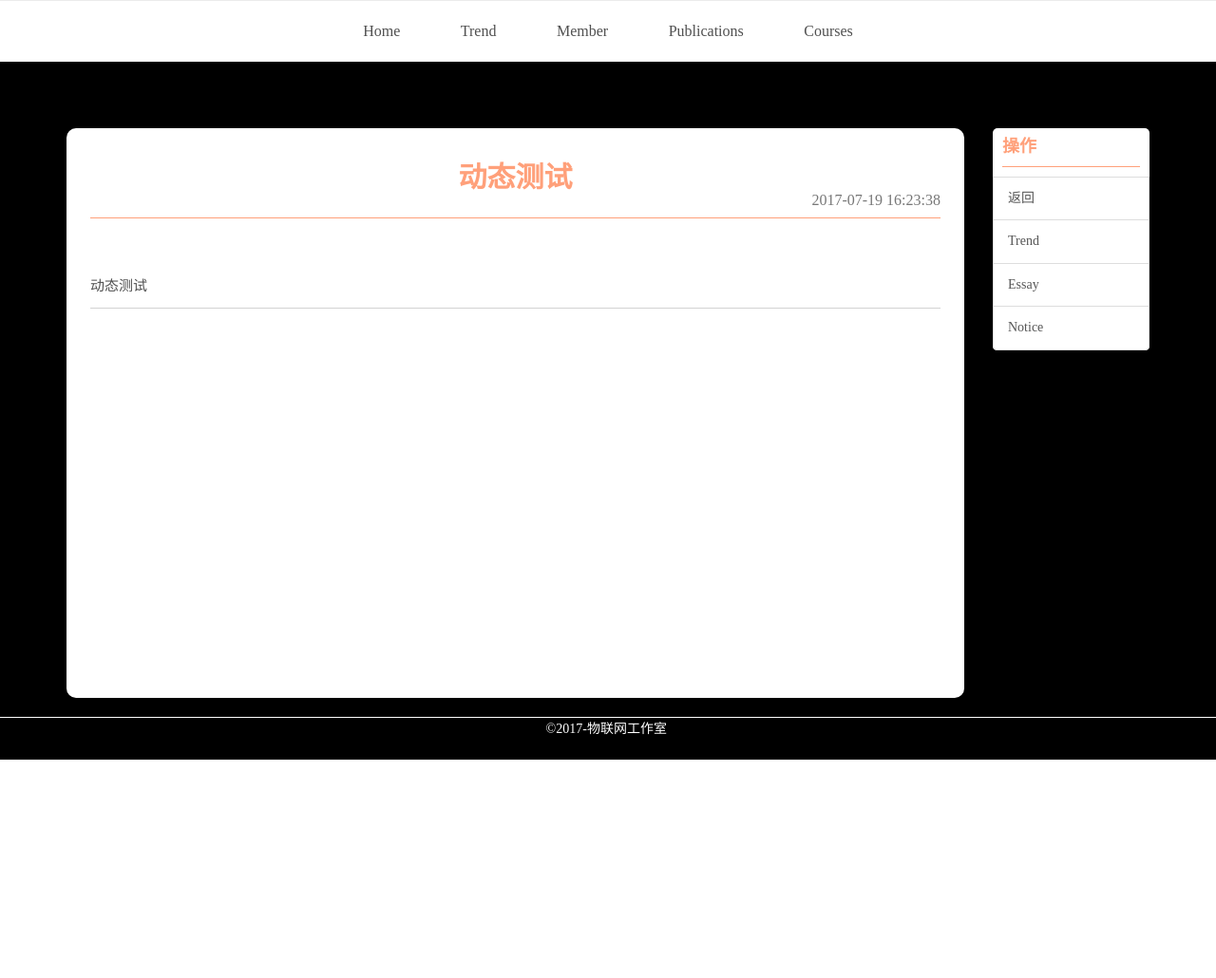
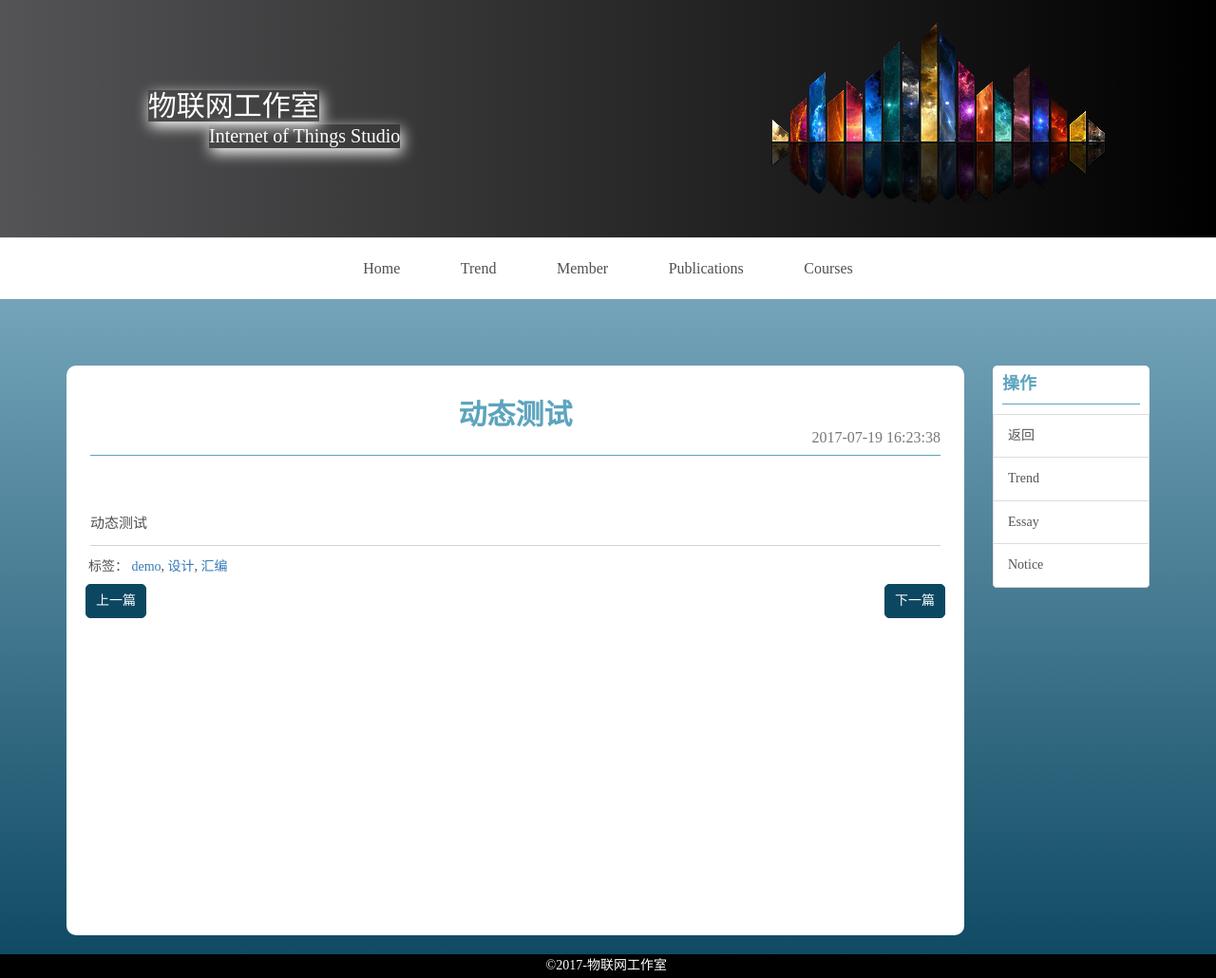
Before and after one commit to Horoll/iotstudio, a PHP site: page /DbName/index/read/index.html?type=trend&id=37 in a window 1280 px wide. Shown: the whole page at 95% size. Before the commit the page ends 800 px from the top, so only its background shows below. Run offline with PHP 8.4, Linux system fonts and the light colour scheme; data comes from the database, SQL or seed files in the repository.

Commit message:
read页面改动

```diff
--- a/application/index/view/index/read.html
+++ b/application/index/view/index/read.html
@@ -4,12 +4,27 @@
 	<head>
 		<meta charset="utf-8" />
 		<meta name="viewport" content="width=device-width, initial-scale=1">
-		<title>详细页面</title>
+		<title>物联网工作室详细页面</title>
 		<link rel="stylesheet" href="__CSS__/bootstrap.min.css" />
 		<link href="__CSS__/read.css" rel="stylesheet" />
 	</head>
 
 	<body>
+
+		<header class="main-header">
+			<div class="container">
+				<div class="row">
+					<div class="col-md-12">
+						<div class="header-txt">
+							<span>物联网工作室</span>
+							<p>Internet of Things Studio</p>
+						</div>
+						<img src="__IMG__/1.png" />
+					</div>
+
+				</div>
+			</div>
+		</header>
 	<!--包含inedx头部-->
 	{include file="index/header" /}
 		<section class="content-wrap">
@@ -57,6 +72,16 @@
 									{$data.text}
 								</div>
 							</div>
+							<div class="new-tag">
+									<span>标签：</span>
+									<a>demo</a><span>,</span>
+									<a>设计</a><span>,</span>
+									<a>汇编</a>
+							</div>
+							<div class="new-post">
+									<button type="button" class="but1">上一篇</button>
+									<button type="button" class="but2">下一篇</button>
+							</div>
 						</article>
 					</main>
 					<aside class="sidebar col-md-2">
--- a/public/static/css/read.css
+++ b/public/static/css/read.css
@@ -2,8 +2,13 @@ html,
 body {
 	color: #505050;
 	line-height: 1.75em;
-	background: #000000;
+	background:-webkit-gradient(linear, 0 0, 0 100%, from(#A1CDE1), to(#0C4761));
 	font-family: "微软雅黑";
+}
+
+
+a:hover{
+	text-decoration: none;
 }
 
 * {
@@ -12,11 +17,33 @@ body {
 }
 .main-header {
 	text-align: center;
-	background: #000000;
+	 background: linear-gradient(to right,rgb(84,84,86) , #000);
+}
+
+.header-txt{
+	float: left;
+	clear: all;
+	margin-top: 100px;
+}
+
+.header-txt span{
+	color: white;
+	font-size: 30px;
+	font-family: "楷体";
+	box-shadow: 2px 5px 15px white;
+}
+
+.header-txt p{
+	color: white;
+	font-size: 20px;
+	margin-left: 150px;
+	box-shadow: 2px 5px 15px white;
 }
 
 .main-header img {
 	max-width: 100%;
+	float: right;
+	clear: all;
 }
 
 .main-navigation {
@@ -55,12 +82,18 @@ body {
 	display: block;
 	padding: 0 30px;
 }
+
+.main-navigation .menu li a:hover{
+	color: paleturquoise;
+}
+
+
 .foot {
 	background: #000000;
 	margin-top: 20px;
 	color: white;
 	text-align: center;
-	border-top: 1px solid white;
+
 }
 
 .trends {
@@ -72,8 +105,8 @@ body {
 }
 
 .trends h2 {
-	border-bottom: 1px solid lightsalmon;
-	color: lightsalmon;
+	border-bottom: 1px solid #5DA4BE;
+	color:#5DA4BE;
 	font-weight: 700;
 	padding: 10px 0;
 	margin: 10px;
@@ -86,8 +119,8 @@ body {
 }
 
 button{
-	border: 1px solid lightsalmon;
-	background: lightsalmon;
+	border: 1px solid #0C4761;
+	background: #0C4761;
 	border-radius:5px ;
 	color: #FFFFFF;
 	padding: 5px 10px;
@@ -96,7 +129,7 @@ button{
 
 .but2{
 	float: right;
-	clear: both;
+	clear: all;
 }
 
 p{
@@ -114,8 +147,8 @@ h4{
 }
 
 .back h4{
-	border-bottom: 1px solid lightsalmon;
-	color: lightsalmon;
+	border-bottom: 1px solid #5DA4BE;
+	color: #5DA4BE;
 	font-weight: 700;
 	padding: 10px 0;
 	margin: 10px;
@@ -138,20 +171,36 @@ h4{
 .search{
 	margin-top: 35px;
 }
+
+.new-tag{
+	margin-left: 8px;
+}
 /* 小屏幕（平板，大于等于 768px） */
 @media (max-width: 768px) {
 	.pic{
 		width: 100%;
+	}
+	#show img{
+		width: 100%;
+		height: auto;
 	}
 }
 @media (min-width: 768px) and (max-width: 992px) {
 	.pic{
 		width: 100%;
 	}
+	#show img{
+		width: 100%;
+		eight: auto;
+	}
 }
 @media (min-width: 992px) and (max-width: 1200px) {
 	.pic{
-	width: 75%;
+		width: 75%;
+	}
+	#show img{
+		width: 75%;
+		eight: auto;
 	}
 }
 
@@ -160,4 +209,7 @@ h4{
 	.pic{
 		width:60%;
 	}
+/*	#show img{
+		width: 100%;
+	}*/
 }
```
Also changed, not shown: runtime/temp/988385dc5e181bcaa581964d6bf5f800.php (+6 -2 lines), runtime/temp/dea5400c39dffc73a222340fd38e9339.php (+27 -2 lines), 1 other file.
